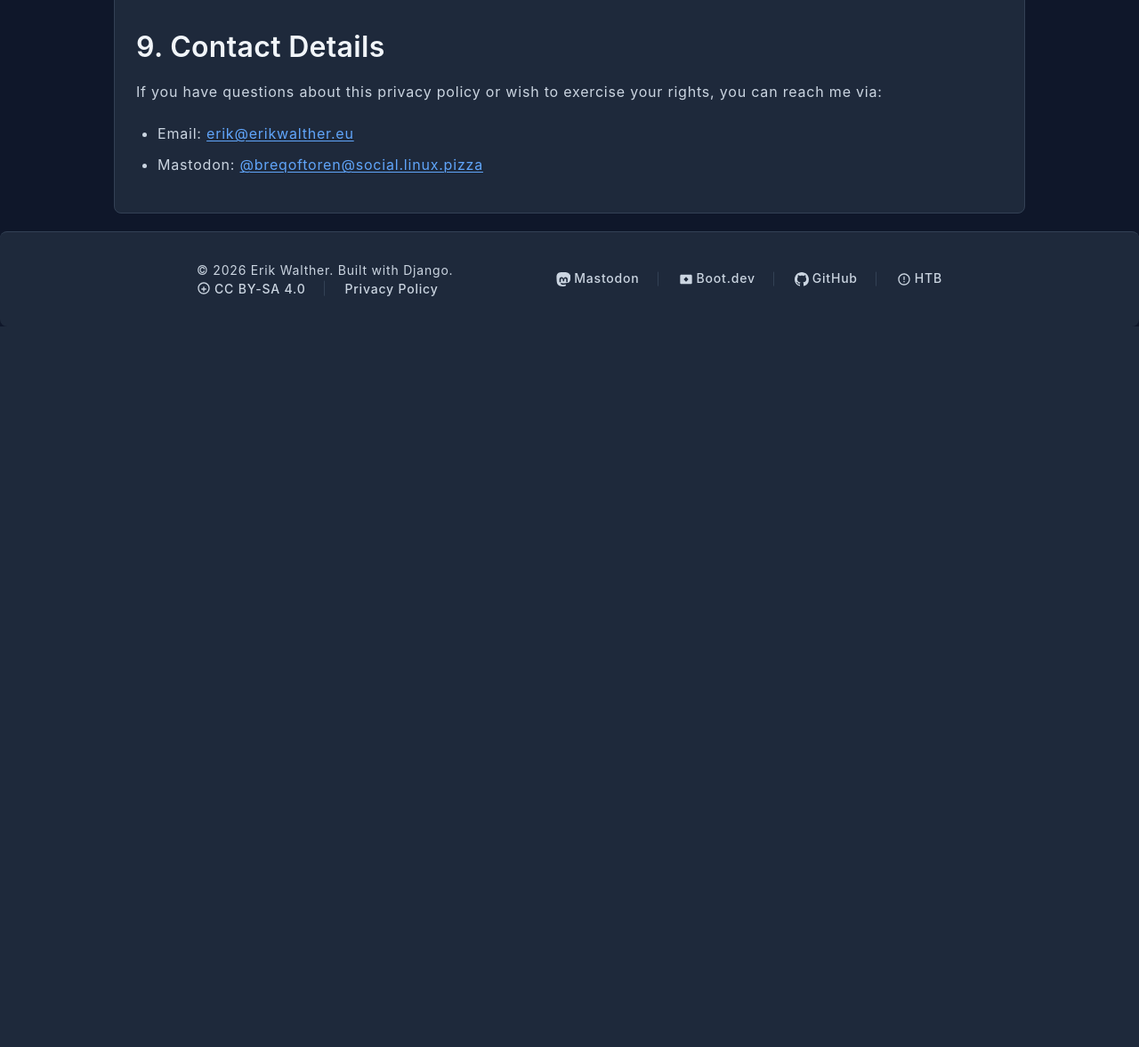
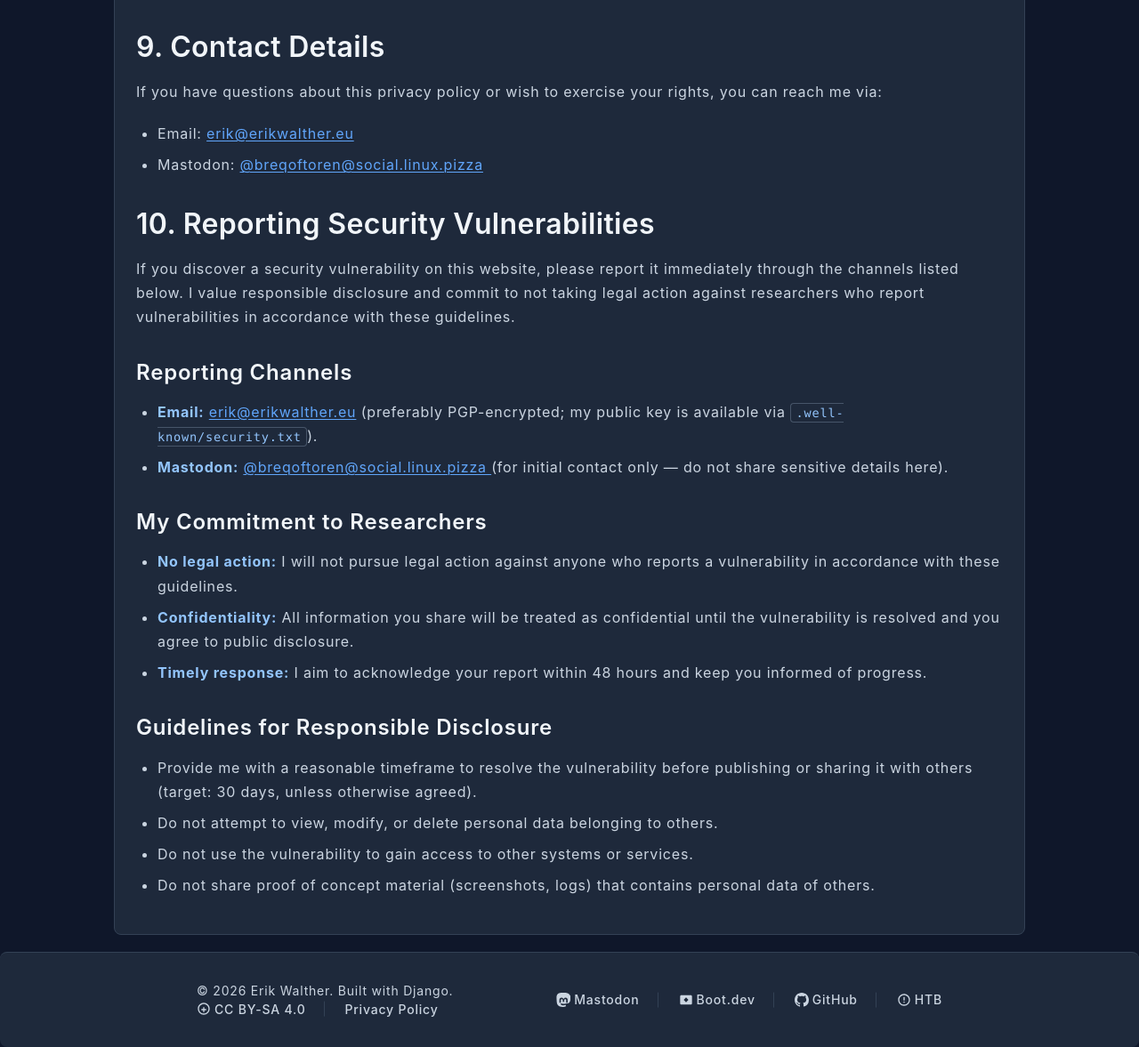
Before and after one commit to C0DESENTINEL/portfolio, a Django app: page /privacy-policy/ in a window 1280 px wide. Shown: the part 2354-3531 px from the top of the page at 89% size. Before the commit the page ends 2721 px from the top, so only its background shows below. Run offline with Django 5.2, Linux system fonts and the light colour scheme.

Commit message:
Update: added security.txt and offloaded all headers from settings.py to caddy

```diff
--- a/portfolio/urls.py
+++ b/portfolio/urls.py
@@ -5,7 +5,7 @@ app_name = 'portfolio'
 
 urlpatterns = [
     path('', views.homepage, name='homepage'),
-#    path('projects/', views.project_list, name='project_list'),
+    path('.well-known/security.txt', views.security_txt, name='security_txt'),
     path('robots.txt', views.robots_txt, name='robots_txt'),
     path('sitemap.xml', views.sitemap_xml_view, name='sitemap_xml'),
     path('privacy-policy/', views.privacy_policy, name='privacy_policy'),
--- a/portfolio/views.py
+++ b/portfolio/views.py
@@ -6,6 +6,7 @@ from django.contrib.sitemaps import Sitemap
 from django.urls import reverse
 from django.utils import timezone
 from datetime import date
+from datetime import timedelta
 from .models import Project, ProjectPage, SiteIntro
 
 def homepage(request):
@@ -58,6 +59,29 @@ def privacy_policy(request):
     return render(request, 'privacy_policy.html', {
         'last_updated': last_updated,
     })
+
+def security_txt(request):
+    """
+    Serve the security.txt file according to RFC 9116.
+    """
+    # Bereken de vervaldatum (bijv. 1 jaar vanaf nu)
+    expires = timezone.now() + timedelta(days=365)
+
+    # Formatteer de datum volgens ISO 8601 (vereist voor security.txt)
+    expires_str = expires.strftime('%Y-%m-%dT%H:%M:%S.%fZ')
+
+    content = f"""Contact: mailto:erik@erikwalther.eu
+Contact: https://social.linux.pizza/@breqoftoren
+Expires: {expires_str}
+Encryption: https://keys.openpgp.org/vks/v1/by-fingerprint/C3F1956600508973C5D3D4704E317A9633011740
+Preferred-Languages: en, nl
+Canonical: https://erikwalther.eu/.well-known/security.txt
+Policy: https://erikwalther.eu/privacy-policy/
+"""
+
+    response = HttpResponse(content, content_type="text/plain; charset=utf-8")
+
+    return response
 
 def robots_txt(request):
     sitemap_url = request.build_absolute_uri('/sitemap.xml')
--- a/templates/portfolio/homepage.html
+++ b/templates/portfolio/homepage.html
@@ -3,7 +3,7 @@
 {% load tz %}
 {% load humanize %}
 
-{% block title %}Erik Walther — Building Private & Secure Solutions{% endblock %}
+{% block title %}Erik Walther { Programming, Security, Privacy }{% endblock %}
 
 {% block content %}
 <section class="homepage-intro container-wide">
--- a/templates/privacy_policy.html
+++ b/templates/privacy_policy.html
@@ -83,6 +83,39 @@
             </li>
             <li>Mastodon: <a href="https://social.linux.pizza/@breqoftoren">@breqoftoren@social.linux.pizza</a></li>
         </ul>
+        <h2 id="security-reporting">10. Reporting Security Vulnerabilities</h2>
+        <p>If you discover a security vulnerability on this website, please report it immediately through the channels listed below. I value responsible disclosure and commit to not taking legal action against researchers who report vulnerabilities in accordance with these guidelines.</p>
+
+        <h3 id="reporting-channels">Reporting Channels</h3>
+        <ul>
+            <li>
+                <strong>Email:</strong>
+                <a href="mailto:erik@erikwalther.eu" aria-label="Send an encrypted email to Erik Walther regarding security vulnerabilities">erik@erikwalther.eu</a>
+                (preferably PGP-encrypted; my public key is available via <code>.well-known/security.txt</code>).
+            </li>
+            <li>
+                <strong>Mastodon:</strong>
+                <a href="https://social.linux.pizza/@breqoftoren" target="_blank" rel="noopener noreferrer" aria-label="Contact Erik Walther on Mastodon for initial security reporting">
+                    @breqoftoren@social.linux.pizza
+                </a>
+                (for initial contact only — do not share sensitive details here).
+            </li>
+        </ul>
+
+        <h3 id="commitment-to-researchers">My Commitment to Researchers</h3>
+        <ul>
+            <li><strong>No legal action:</strong> I will not pursue legal action against anyone who reports a vulnerability in accordance with these guidelines.</li>
+            <li><strong>Confidentiality:</strong> All information you share will be treated as confidential until the vulnerability is resolved and you agree to public disclosure.</li>
+            <li><strong>Timely response:</strong> I aim to acknowledge your report within 48 hours and keep you informed of progress.</li>
+        </ul>
+
+        <h3 id="responsible-disclosure-guidelines">Guidelines for Responsible Disclosure</h3>
+        <ul>
+            <li>Provide me with a reasonable timeframe to resolve the vulnerability before publishing or sharing it with others (target: 30 days, unless otherwise agreed).</li>
+            <li>Do not attempt to view, modify, or delete personal data belonging to others.</li>
+            <li>Do not use the vulnerability to gain access to other systems or services.</li>
+            <li>Do not share proof of concept material (screenshots, logs) that contains personal data of others.</li>
+        </ul>
     </div></div>
 </article>
 {% endblock %}
```
Also changed, not shown: erikwalther/settings.py (+0 -7 lines).
